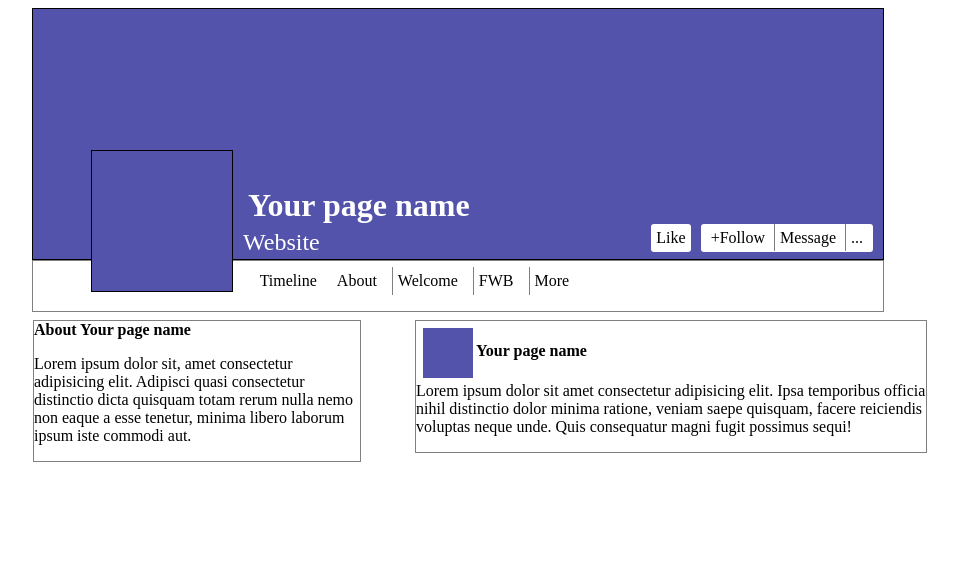
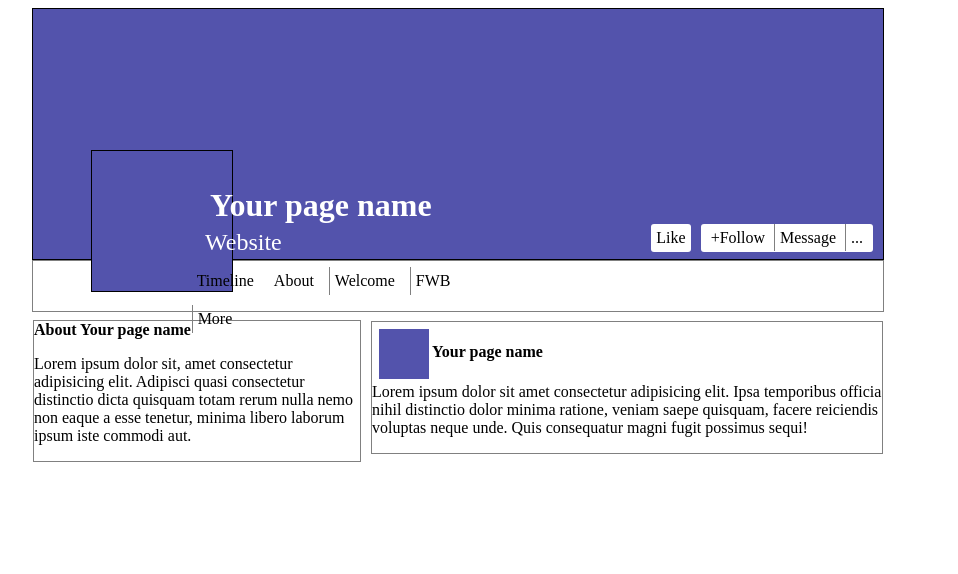
Before and after one commit to BenFeder/KenzieAcademy-Students-se-q1-social-network-header-BenFeder, a plain HTML site: page index.html in a window 1280 px wide. Shown: the whole page, without its empty margins (182-1140 px from the left). Drawn offline with Linux system fonts and the light colour scheme.

Commit message:
deploy: 6c7de430fe352f28de1e49176cc1d8cdedd5b8d2

```diff
--- a/css/main.css
+++ b/css/main.css
@@ -20,7 +20,7 @@
   float: left;
   position: relative;
   bottom: 130px;
-  left: 275px;
+  right: 350px;
 }
 
 .introWords h1 {
@@ -93,7 +93,7 @@
 .timelineButton {
   float: left;
   position: relative;
-  right: -50px;
+  right: 600px;
   bottom: 50px;
   padding: 5px;
   margin: 5px;
@@ -110,7 +110,7 @@
 .aboutButton {
   float: left;
   position: relative;
-  right: -50px;
+  right: 600px;
   bottom: 50px;
   padding: 5px;
   margin: 5px;
@@ -119,7 +119,7 @@
 .welcomeButton {
   float: left;
   position: relative;
-  right: -50px;
+  right: 600px;
   bottom: 50px;
   padding: 5px;
   margin: 5px;
@@ -129,7 +129,7 @@
 .FWBbutton {
   float: left;
   position: relative;
-  right: -50px;
+  right: 600px;
   bottom: 50px;
   padding: 5px;
   margin: 5px;
@@ -139,7 +139,7 @@
 .moreButton {
   float: left;
   position: relative;
-  right: -50px;
+  right: 600px;
   bottom: 50px;
   padding: 5px;
   margin: 5px;
@@ -169,9 +169,9 @@
   min-height: 250px;
   margin-left: 10px;
   float: left;
-  position: absolute;
-  top: 320px;
-  left: 587px;
+  position: relative;
+  left: 328px;
+  top: 60px;
   background-color: white;
 }
 
```
